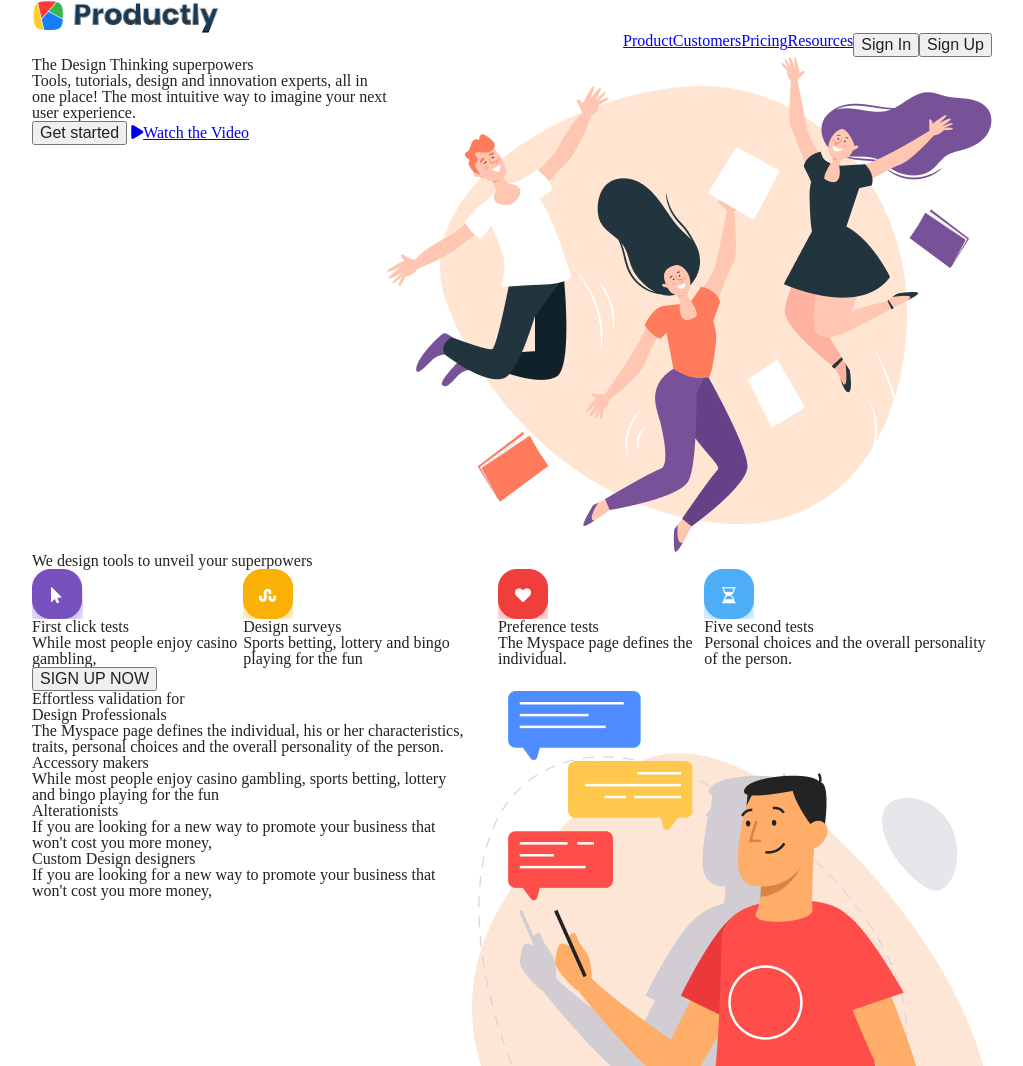
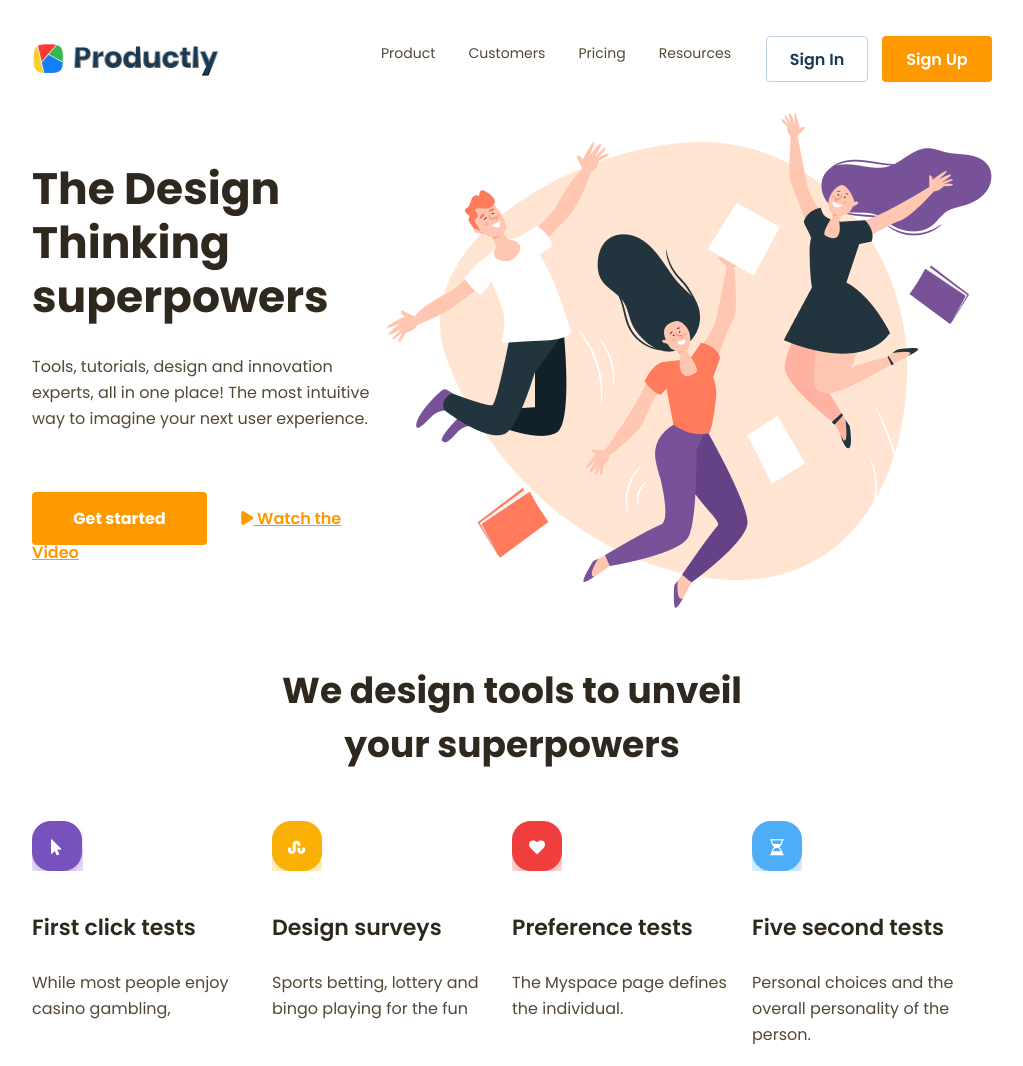
Before and after one commit to elinfelicia/productly, a plain HTML site: page index.html in a window 1280 px wide. Shown: the top 1066 px of the page, without its empty margins (128-1151 px from the left). Drawn offline with Linux system fonts and the light colour scheme.

Commit message:
additionla styling added

```diff
--- a/index.html
+++ b/index.html
@@ -4,7 +4,7 @@
     <meta charset="UTF-8">
     <meta http-equiv="X-UA-Compatible" content="IE=edge">
     <meta name="viewport" content="width=device-width, initial-scale=1.0">
-    <link href="https://fonts.googleapis.com/css2?family=Montserrat:wght@400;700&display=swap" rel="stylesheet">
+    <link href="https://fonts.googleapis.com/css2?family=Poppins:wght@400;500;600;700&display=swap" rel="stylesheet">
     <script src="https://kit.fontawesome.com/44ff6c67ff.js" crossorigin="anonymous"></script>
     <link rel="stylesheet" href="styles/reset.css">
     <link rel="stylesheet" href="styles/index.css">
@@ -15,25 +15,25 @@
         <img src="images/logo.png" alt="productly logo" class="navbar__logo logo">
         <nav class="navbar">
             <ul class="navbar__list">
-                <li><a href="#">Product</a></li>
-                <li><a href="#">Customers</a></li>
-                <li><a href="#">Pricing</a></li>
-                <li><a href="#">Resources</a></li>
+                <li><a href="#" class="navbar__item">Product</a></li>
+                <li><a href="#" class="navbar__item">Customers</a></li>
+                <li><a href="#" class="navbar__item">Pricing</a></li>
+                <li><a href="#" class="navbar__item">Resources</a></li>
             </ul>
-            <button class="navbar__btn--sign-in">Sign In</button>
-            <button class="btn--sign-up">Sign Up</button>
+            <button class="btn navbar__btn btn--sign-in">Sign In</button>
+            <button class="btn navbar__btn btn--sign-up">Sign Up</button>
         </nav>
     </header>
     <main>
         <section class="sect-1">
             <div class="sect-1__info">
-                <h1 class="info__title--large">The Design Thinking superpowers</h1>
+                <h1 class="info__title--large title">The Design Thinking superpowers</h1>
                 <p class="info__text">
                     Tools, tutorials, design and innovation experts, all in one place!
                     The most intuitive way to imagine your next user experience.</p>
                 <div class="info__action">
-                    <button class="btn--sign-up">Get started</button>
-                    <a href="#"><i class="fa-solid fa-play"></i>Watch the Video</a>
+                    <button class="sect-1__btn sect-1__btn--sign-up btn btn--sign-up">Get started</button>
+                    <a href="#" class="action__video"><i class="fa-solid fa-play"></i> Watch the Video</a>
                 </div>
             </div>
             <div class="section-1__img">
@@ -41,44 +41,44 @@
             </div>
         </section>
         <section class="sect-2">
-            <h2 class="sect-2__title">We design tools to unveil your superpowers</h2>
-            <div class="sect-2__info">
-                <div>
+            <h2 class="info__title title">We design tools to unveil your superpowers</h2>
+            <div class="sect-2__card">
+                <div class="sect-2__info">
                     <img src="images/icon-1.png" alt="cursor icon" class="sect-2__icon">
-                    <h3 class="info__sub-head--large">First click tests</h3>
+                    <h3 class="info__sub-title--large title">First click tests</h3>
                     <p class="info__text">While most people enjoy casino gambling,</p>
                 </div>
-                <div>
+                <div class="sect-2__info">
                     <img src="images/icon-2.png" alt="design icon" class="sect-2__icon">
-                    <h3 class="info__sub-head--large">Design surveys</h3>
+                    <h3 class="info__sub-title--large title">Design surveys</h3>
                     <p class="info__text">Sports betting, lottery and bingo playing for the fun</p>
                 </div>
-                <div>
+                <div class="sect-2__info">
                     <img src="images/icon-3.png" alt="heart icon" class="sect-2__icon">
-                    <h3 class="info__sub-head--large">Preference tests</h3>
+                    <h3 class="info__sub-title--large title">Preference tests</h3>
                     <p class="info__text">The Myspace page defines the individual.</p>
                 </div>
-                <div>
+                <div class="sect-2__info">
                     <img src="images/icon-4.png" alt="hourglass icon" class="sect-2__icon">
-                    <h3 class="info__sub-head--large">Five second tests</h3>
+                    <h3 class="info__sub-title--large title">Five second tests</h3>
                     <p class="info__text">Personal choices and the overall personality of the person. </p>
                 </div>
             </div>
-            <button class="btn--sign-up">SIGN UP NOW</button>
+            <button class="sect-2__btn btn--sign-up btn">SIGN UP NOW</button>
         </section>
         <section class="sect-3">
             <div class="sect-3__info">
                 <p class="info__text">Effortless validation for</p>
-                <h2 class="info__title">Design Professionals</h2>
+                <h2 class="info__title--small title">Design Professionals</h2>
                 <p class="info__text">The Myspace page defines the individual, his or her characteristics,
                     traits, personal choices and the overall personality of the person. </p>
-                <h6 class="info__sub-head--small">Accessory makers</h6>
+                <h6 class="info__sub-title--small title">Accessory makers</h6>
                 <p class="info__text">While most people enjoy casino gambling, sports betting, lottery and
                     bingo playing for the fun</p>
-                <h6 class="info__sub-head--small">Alterationists</h6>
+                <h6 class="info__sub-title--small title">Alterationists</h6>
                 <p class="info__text">If you are looking for a new way to promote your business that won't
                     cost you more money, </p>
-                <h6 class="info__sub-head--small">Custom Design designers</h6>
+                <h6 class="info__sub-title title">Custom Design designers</h6>
                 <p class="info__text">If you are looking for a new way to promote your business that won't
                     cost you more money, </p>
             </div>
@@ -92,7 +92,7 @@
             </div>
             <div class="sect-4__info">
                 <p class="info__text">Easier decision making for</p>
-                <h2 class="info__title">Product Managers</h2>
+                <h2 class="info__title title">Product Managers</h2>
                 <p class="info__text">The Myspace page defines the individual, his or her characteristics,
                     traits, personal choices and the overall personality of the person. </p>
                 <div>
@@ -112,16 +112,16 @@
         <section class="sect-5">
             <div class="sect-5__info">
                 <p class="info__text">Optimisation for</p>
-                <h2 class="info__title">Marketers</h2>
+                <h2 class="info__title title">Marketers</h2>
                 <p class="info__text">Few would argue that, despite the advancements of feminism over the past three decades,
                     women still face a double standard when it comes to their behavior.  </p>
-                <h6 class="info__sub-head--small">Accessory makers</h6>
+                <h6 class="info__sub-title--small title">Accessory makers</h6>
                 <p class="info__text">While most people enjoy casino gambling, sports betting, lottery and
                     bingo playing for the fun</p>
-                <h6 class="info__sub-head--small">Alterationists</h6>
+                <h6 class="info__sub-title--small title">Alterationists</h6>
                 <p class="info__text">If you are looking for a new way to promote your business that won't
                     cost you more money, </p>
-                <h6 class="info__sub-head--small">Custom Design designers</h6>
+                <h6 class="info__sub-title--small title">Custom Design designers</h6>
                 <p class="info__text">If you are looking for a new way to promote your business that won't
                     cost you more money, </p>
             </div>
@@ -133,20 +133,20 @@
     <footer class="footer">
         <img src="images/logo.png" alt="productly logo" class="footer__logo logo">
         <ul class="footer__nav">
-            <li><a href="#">About Us</a></li>
-            <li><a href="#">Blog</a></li>
-            <li><a href="#">Contact</a></li>
-            <li><a href="#">FAQ</a></li>
+            <li><a href="#" class="footer__nav">About Us</a></li>
+            <li><a href="#" class="footer__nav">Blog</a></li>
+            <li><a href="#" class="footer__nav">Contact</a></li>
+            <li><a href="#" class="footer__nav">FAQ</a></li>
         </ul>
         <ul class="footer__nav">
-            <li><a href="#">Disclaimer</a></li>
-            <li><a href="#">Financing</a></li>
-            <li><a href="#">Privacy Policy</a></li>
-            <li><a href="#">Terms of Service</a></li>
+            <li><a href="#" class="footer__nav">Disclaimer</a></li>
+            <li><a href="#" class="footer__nav">Financing</a></li>
+            <li><a href="#" class="footer__nav">Privacy Policy</a></li>
+            <li><a href="#" class="footer__nav">Terms of Service</a></li>
         </ul>
         <div class="footer__sign-up">
             <input class="footer__email-input">
-            <button class="btn--sign-up">Sign up Now</button>
+            <button class="footer__btn btn--sign-up btn">Sign up Now</button>
         </div>
     </footer>
 </body>
--- a/styles/index.css
+++ b/styles/index.css
@@ -1,43 +1,135 @@
 /*
-font-family: 'Montserrat', sans-serif;
+font-family: 'Poppins', sans-serif;
 orange: #FF9900;
 heading: #2F281E;
 regular text: #544837;
+dark blue: #173A56;
+
 
 */
 body {
     width: 75%;
+    min-height: 100vh;
     margin-left: auto;
     margin-right: auto;
+    font-family: 'Poppins', sans-serif;
+}
+header {
+    display: flex;
+    justify-content: space-between;
+    align-items: center;
+    margin-top: 20px;
+    margin-bottom: 15px;
 }
 .navbar {
     display: flex;
     justify-content: flex-end;
-
+    align-items: center;
+    height: 78px;
 }
 .navbar__list {
     display: flex;
+    justify-content: space-between;
+    padding-right: 21px;
+    width: 350px;
+    height: 28px;
+}
+.navbar__item {
+    font-size: 14px;
+    color: #544837;
+    text-decoration: none;
 }
 .navbar__logo {
 
 }
-.navbar__btn--sign-in {
+.btn {
+    font-family: 'Poppins', sans-serif;
+    font-weight: 700;
+    font-size: 16px;
+    color: white;
+    background-color: #FF9900;
+    border: none;
+    border-radius: 4px;
 
 }
-.btn--sign-up {
-
+.navbar__btn {
+    font-weight: 600;
+    width: 110px;
+    height: 46px;
+}
+.btn--sign-in {
+    color: #173A56;
+    background-color: white;
+    border: 1px solid #BCD0E5;
+    width: 102px;
+    height: 46px;
+    margin-left: 14px;
+    margin-right: 14px;
 }
 .sect-1 {
     display: flex;
+    justify-content: space-between;
+    align-items: center;
+    margin-top: 15px;
+    margin-bottom: 55px;
 }
-.sect-1__action {
+.sect-1__info {
     display: flex;
+    flex-direction: column;
+    justify-content: space-between;
+}
+.info__action {
+    display: inline;
+    margin-top: 30px;
+}
+.sect-1__btn, .sect-2__btn {
+    width: 175px;
+    height: 53px;
+}
+.sect-1__btn--sign-up {
+    margin-right: 15px;
+    margin-top: 15px;
+}
+.action__video {
+    color: #FF9900;
+    font-size: 16px;
+    font-weight: 600;
+    margin-left: 15px;
+}
+.sect-1__img {
+    width: 605px;
+    height: 496px;
+}
+.sect-2 {
+    display: flex;
+    flex-direction: column;
+    align-items: center;
+    padding-bottom: 90px;
+    margin-top: 55px;
+    margin-bottom: 60px;
+}
+.sect-2__card {
+    display: flex;
+    width: 100%;
+    justify-content: space-between;
+    margin-top: 29px;
+    margin-bottom: 19px;
 }
 .sect-2__info {
     display: flex;
+    flex-direction: column;
+    justify-content: flex-start;
+    align-items: flex-start;
+    max-width: 240px;
+}
+.sect-2__icon {
+    padding-bottom: 15px;
 }
 .sect-3 {
     display: flex;
+    justify-content: space-between;
+    align-items: center;
+    margin-top: 60px;
 }
 .sect-4 {
     display: flex;
@@ -45,14 +137,71 @@ body {
 .sect-5 {
     display: flex;
 }
+.title {
+    color: #2F281E;
+    line-height: 54px;
+}
+.info__title--large {
+   font-size: 44px;
+   font-weight: 700;
+   margin-bottom: 15px;
+}
+.info__title {
+    font-size: 36px;
+    font-weight: 700;
+    max-width: 539px;
+    text-align: center;
+    margin-bottom: 20px;
+}
+.info__sub-title--large {
+    font-size: 22px;
+    font-weight: 600;
+    padding-top: 15px;
+}
+.info__sub-title--small {
+    font-size: 16px;
+    font-weight: 700;
+}
+.info__text {
+    color: #544837;
+    font-size: 16px;
+    font-weight: 400;
+    line-height: 26px;
+    max-width: 486px;
+    margin-top: 15px;
+    margin-bottom: 15px;
+
+}
 .footer {
     display: flex;
     justify-content: space-between;
+    align-items: flex-end;
+    height: 308px;
+    border-top: 1px solid #BCD0E5;
+    padding-bottom: 83px;
 }
 .footer__logo {
     align-self: flex-start;
+    margin-top: 102px;
+}
+.footer__nav {
+    line-height: 35px;
 }
 .footer__sign-up {
     display: flex;
     flex-direction: column;
+    justify-content: flex-end;
 }
+.footer__email-input {
+    width: 325px;
+    height: 48px;
+    margin-bottom: 11px;
+    border: 1px solid #BCD0E5;
+    border-radius: 4px;
+    ;
+}
+.footer__btn {
+    width: 131px;
+    height: 39px;
+    margin-top: 10px;
+}
```
